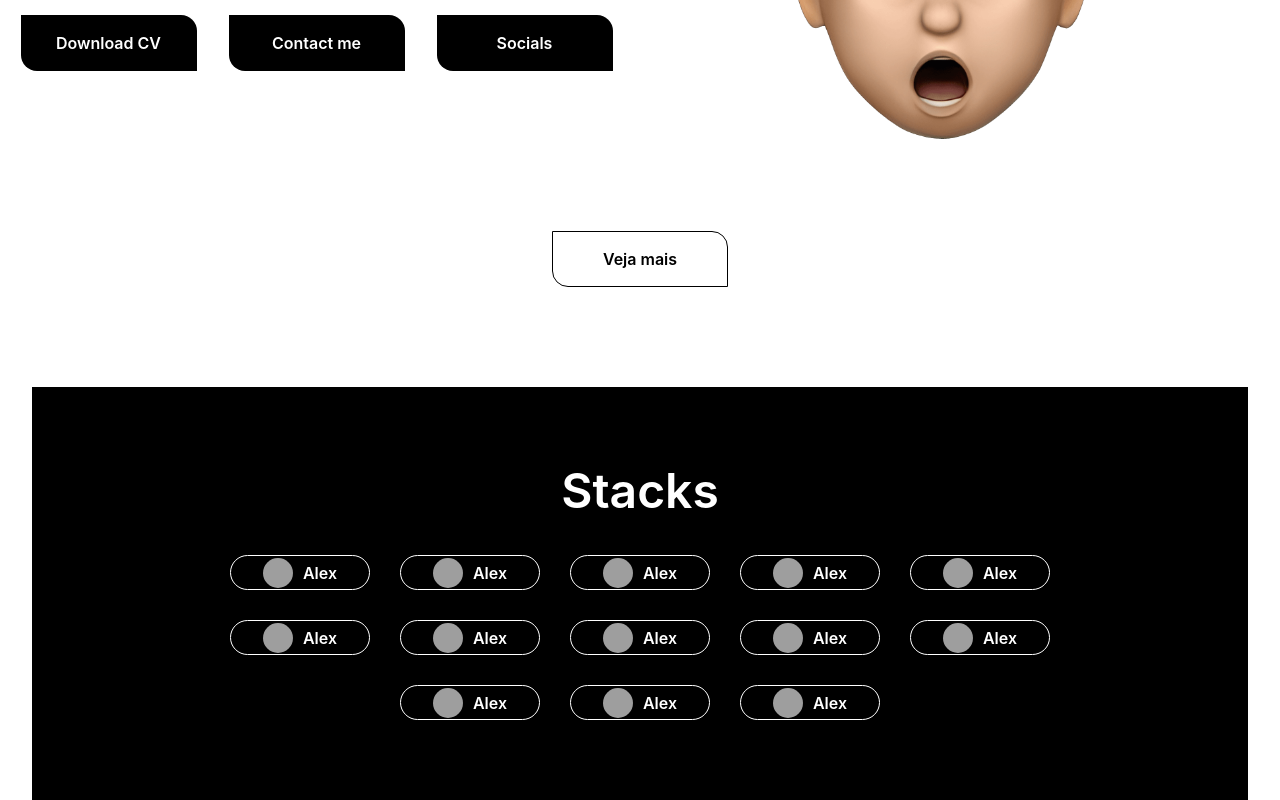
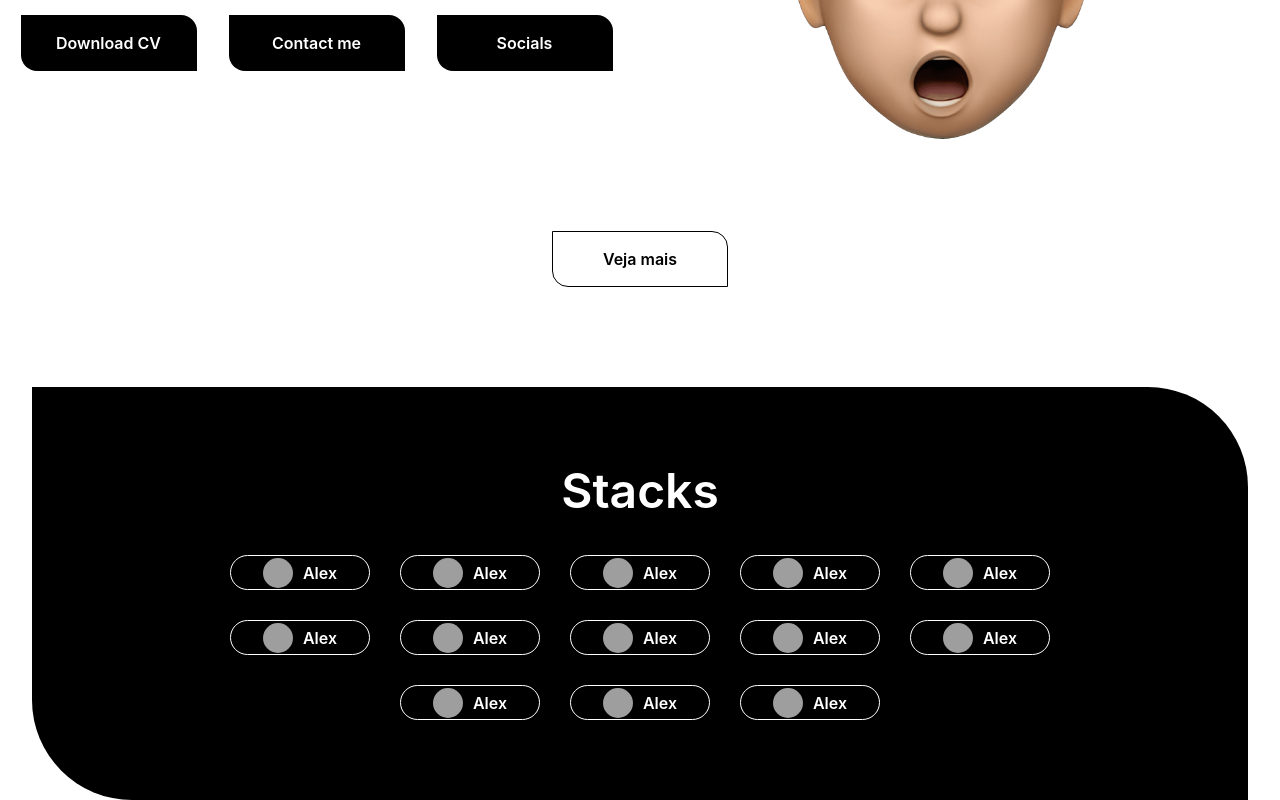
Before and after one commit to JovemAlex/portfolio, a React (Create React App) app: page / in a window 1280 px wide. Shown: the part 548-1348 px from the top of the page. Built offline with nearby package versions, Linux system fonts and the light colour scheme; grey boxes are pictures that could not be loaded.

Commit message:
fix: stack component

```diff
--- a/src/pages/Stacks.jsx
+++ b/src/pages/Stacks.jsx
@@ -4,7 +4,7 @@ import stacksArr from '../helper/stacks';
 
 function Stacks() {
   return (
-    <div className=' flex flex-col items-center justify-center bg-black mt-[100px] p-20'>
+    <div className=' flex flex-col items-center justify-center bg-black mt-[100px] p-20 rounded-tr-[100px] rounded-bl-[100px]'>
 
       <h1 className='text-white font-semibold text-5xl'>Stacks</h1>
 
```
